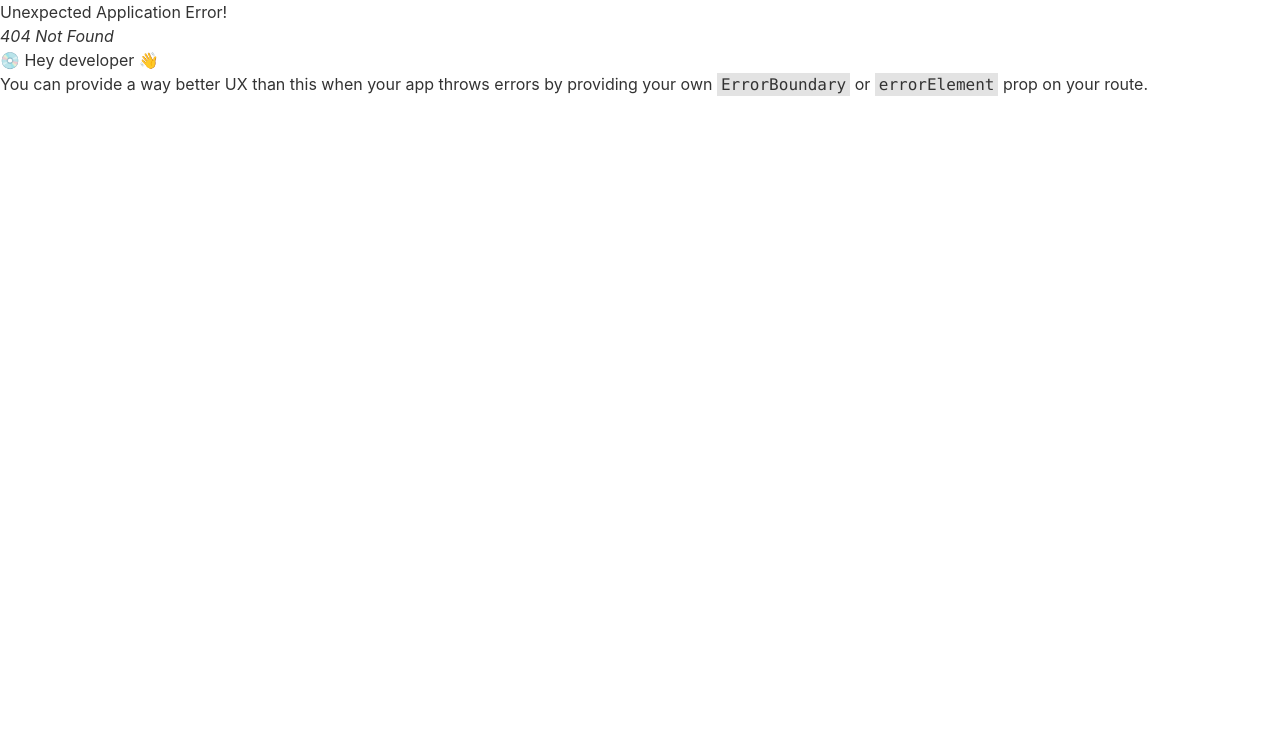
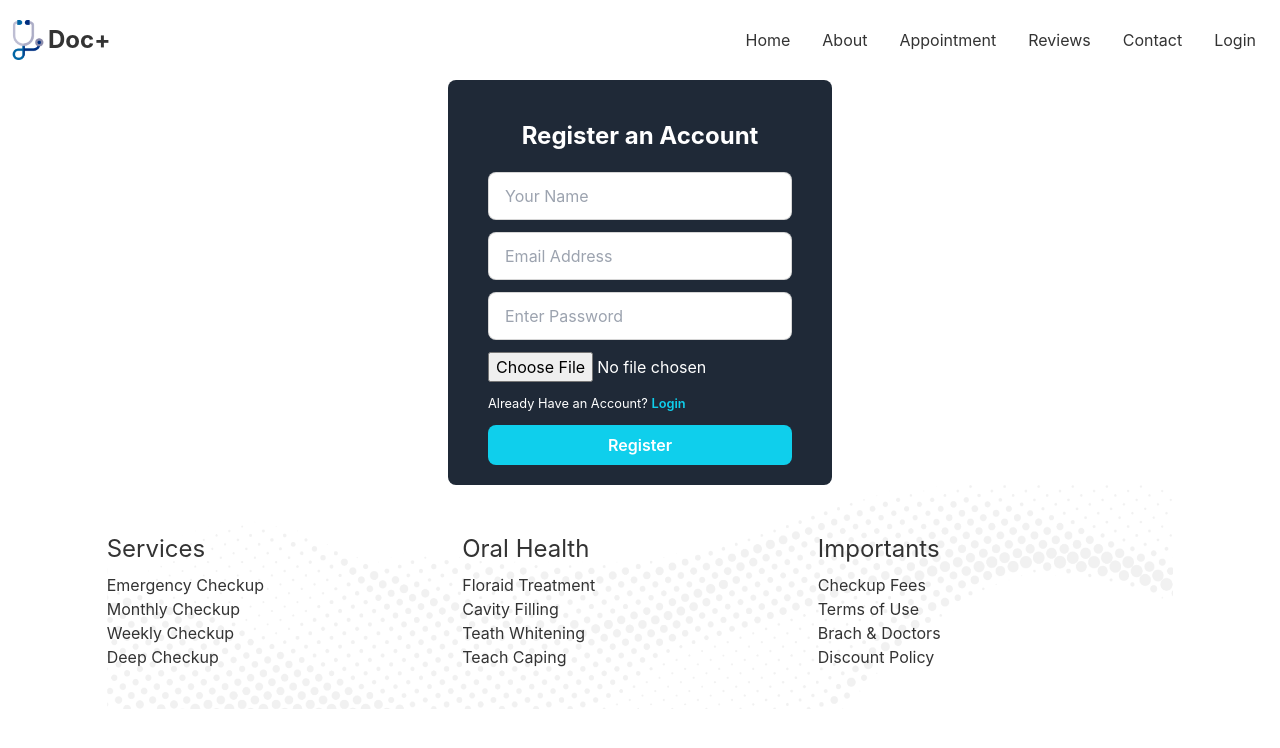
Before and after one commit to saadhossain/docplus, a React (Create React App) app: page /register in a window 1280 px wide. Before the commit this address had no page. Shown: the top 748 px of the page. Built offline with nearby package versions, Linux system fonts and the light colour scheme.

Commit message:
User login registration using email and password added

```diff
--- a/package.json
+++ b/package.json
@@ -13,6 +13,7 @@
     "react-day-picker": "^8.3.6",
     "react-dom": "^18.2.0",
     "react-hook-form": "^7.39.4",
+    "react-hot-toast": "^2.4.0",
     "react-icons": "^4.6.0",
     "react-router-dom": "^6.4.3",
     "react-scripts": "5.0.1",
--- a/src/App.js
+++ b/src/App.js
@@ -1,3 +1,4 @@
+import { Toaster } from 'react-hot-toast';
 import { RouterProvider } from 'react-router-dom';
 import './App.css';
 import { routes } from './Routers/routes';
@@ -8,6 +9,7 @@ function App() {
     <div className='max-w-7xl mx-auto'>
       <RouterProvider router={routers}>
       </RouterProvider>
+      <Toaster></Toaster>
     </div>
   );
 }
--- a/src/Components/Pages/Login/Login.js
+++ b/src/Components/Pages/Login/Login.js
@@ -1,36 +1,21 @@
-import React, { useContext, useState } from 'react';
+import React, { useContext } from 'react';
 import { useForm } from 'react-hook-form';
+import toast from 'react-hot-toast';
+import { Link } from 'react-router-dom';
 import { AuthContext } from '../../../Context/AuthProvider';
 
 const Login = () => {
-    const {createuser} = useContext(AuthContext);
-    const [profileImage, setProfileImage] = useState();
+    const {userLogin} = useContext(AuthContext)
     const { register, handleSubmit } = useForm();
     const onSubmit = data => {
-        //Get the file from the input
-        const image = data.image[0];
-        const formData = new FormData()
-        formData.append('image', image);
-        //Save file to the imgbb server
-        const url = 'https://api.imgbb.com/1/upload?key=ee7085d23184f77801d3c6950c563d75';
-        fetch(url, {
-            method: 'POST',
-            body: formData
-        })
-            .then(res => res.json())
-            .then(data => setProfileImage(data.data.url))
-            .catch(err => console.error(err))
-
-        //Get other forms value;
-        const name = data.fullName;
         const email = data.email;
         const password = data.password;
-        // console.log(name, email, password);
         //Create a user using email and password
-        createuser(email, password)
+        userLogin(email, password)
         .then((result) => {
             const user = result.user;
             console.log(user);
+            toast.success('Login Successful...')
         })
         .catch(err => console.error(err))
 
@@ -38,19 +23,11 @@ const Login = () => {
 
     return (
         <div className='w-96 mx-auto bg-gray-800 text-white py-5 px-10 rounded-lg'>
-            <h1 className='text-2xl font-bold text-center my-5'>Register an Account</h1>
+            <h1 className='text-2xl font-bold text-center my-5'>Login your Account</h1>
             <form onSubmit={handleSubmit(onSubmit)} className='flex flex-col gap-3'>
-                <input {...register("fullName")} type="text" placeholder="Your Name" className="input w-full max-w-xs input-bordered text-gray-900" />
                 <input {...register("email")} type="email" placeholder="Email Address" className="input w-full max-w-xs input-bordered text-gray-900" />
                 <input {...register("password")} type="password" placeholder="Enter Password" className="input w-full max-w-xs input-bordered text-gray-900" />
-                {
-                    profileImage ?
-                        <div className='flex items-center gap-3'>
-                            <img src={profileImage} alt='' className='w-14 rounded-full' />
-                            <p className='text-lg font-semibold'>Profile Picture</p>
-                        </div>
-                        : <input {...register('image')} type="file" id="profile" />
-                }
+                <small>New to Doctor Portal? <Link to='/register' className='text-primary font-semibold'>Register</Link></small>
                 <button className='bg-primary py-2 text-center rounded-lg text-white font-semibold' type='submit'>Login</button>
             </form>
         </div>
--- /dev/null
+++ b/src/Components/Pages/Register/Register.js
@@ -0,0 +1,66 @@
+import React, { useContext, useState } from 'react';
+import { useForm } from 'react-hook-form';
+import toast from 'react-hot-toast';
+import { Link } from 'react-router-dom';
+import { AuthContext } from '../../../Context/AuthProvider';
+
+const Register = () => {
+    const {createuser, userProfile} = useContext(AuthContext);
+    const [profileImage, setProfileImage] = useState();
+    const { register, handleSubmit } = useForm();
+    const onSubmit = data => {
+        //Get the file from the input
+        const image = data.image[0];
+        const formData = new FormData()
+        formData.append('image', image);
+        //Save file to the imgbb server
+        const url = 'https://api.imgbb.com/1/upload?key=ee7085d23184f77801d3c6950c563d75';
+        fetch(url, {
+            method: 'POST',
+            body: formData
+        })
+            .then(res => res.json())
+            .then(data => setProfileImage(data.data.url))
+            .catch(err => console.error(err))
+
+        //Get other forms value;
+        const name = data.fullName;
+        const email = data.email;
+        const password = data.password;
+        //Create a user using email and password
+        createuser(email, password)
+        .then((result) => {
+            const user = result.user;
+            console.log(user);
+            toast.success('Account Registration Successful...')
+            userProfile(name, profileImage)
+            .then(()=> {})
+            .catch(err => console.error(err))
+        })
+        .catch(err => console.error(err))
+
+    };
+
+    return (
+        <div className='w-96 mx-auto bg-gray-800 text-white py-5 px-10 rounded-lg'>
+            <h1 className='text-2xl font-bold text-center my-5'>Register an Account</h1>
+            <form onSubmit={handleSubmit(onSubmit)} className='flex flex-col gap-3'>
+                <input {...register("fullName")} type="text" placeholder="Your Name" className="input w-full max-w-xs input-bordered text-gray-900" />
+                <input {...register("email")} type="email" placeholder="Email Address" className="input w-full max-w-xs input-bordered text-gray-900" />
+                <input {...register("password")} type="password" placeholder="Enter Password" className="input w-full max-w-xs input-bordered text-gray-900" />
+                {
+                    profileImage ?
+                        <div className='flex items-center gap-3'>
+                            <img src={profileImage} alt='' className='w-14 rounded-full' />
+                            <p className='text-lg font-semibold'>Profile Picture</p>
+                        </div>
+                        : <input {...register('image')} type="file" id="profile" />
+                }
+                <small>Already Have an Account? <Link to='/login' className='text-primary font-semibold'>Login</Link></small>
+                <button className='bg-primary py-2 text-center rounded-lg text-white font-semibold' type='submit'>Register</button>
+            </form>
+        </div>
+    );
+};
+
+export default Register;
--- a/src/Context/AuthProvider.js
+++ b/src/Context/AuthProvider.js
@@ -1,6 +1,6 @@
 import React, { createContext } from 'react';
 import app from '../Firebase/firebase.config';
-import {createUserWithEmailAndPassword, getAuth} from 'firebase/auth'
+import {createUserWithEmailAndPassword, getAuth, signInWithEmailAndPassword, updateProfile} from 'firebase/auth'
 
 //Create Context
 export const AuthContext = createContext()
@@ -12,8 +12,19 @@ const AuthProvider = ({children}) => {
     const createuser = (email, password) => {
         return createUserWithEmailAndPassword(auth, email, password)
     }
+    //Update user profile
+    const userProfile = (name, profileImage) => {
+        return updateProfile(auth.currentUser, {
+            displayName: name,
+            photoURL: profileImage
+        })
+    }
+    //Login User
+    const userLogin = (email, password) =>  {
+        return signInWithEmailAndPassword(auth, email, password)
+    }
     //User and Context infor
-    const userInfo = {createuser}
+    const userInfo = {createuser, userProfile, userLogin}
     return (
         <div>
             <AuthContext.Provider value={userInfo}>
--- a/src/Routers/routes.js
+++ b/src/Routers/routes.js
@@ -2,6 +2,7 @@ import { createBrowserRouter } from "react-router-dom";
 import Appointment from "../Components/Pages/Appointment/Appointment";
 import Home from "../Components/Pages/Home/Home";
 import Login from "../Components/Pages/Login/Login";
+import Register from "../Components/Pages/Register/Register";
 import Main from "../Layout/Main";
 
 export const routes = createBrowserRouter([
@@ -20,6 +21,10 @@ export const routes = createBrowserRouter([
             {
                 path: '/login',
                 element: <Login></Login>
+            },
+            {
+                path: '/register',
+                element: <Register></Register>
             }
         ]
     }
```
Also changed, not shown: 1 other file (tests, documents, lock files or other folders).
